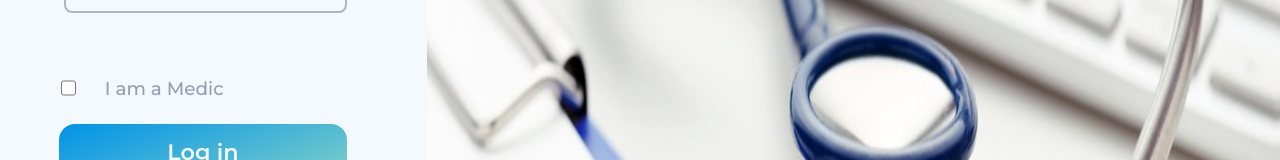
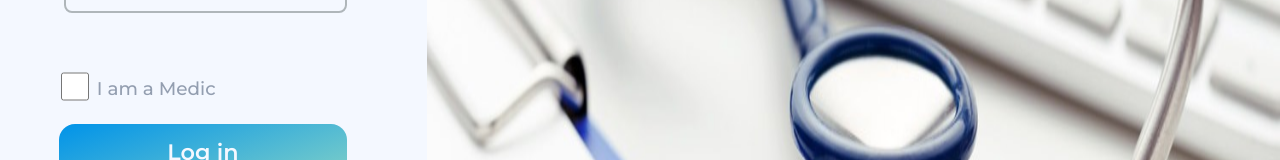
Before and after one commit to matiascalvar/medical-hub-pf, a React (Create React App) app in the folder client/: page /login in a window 1280 px wide. Shown: the part 463-623 px from the top of the page. Built offline with nearby package versions, Linux system fonts and the light colour scheme; no server answers.

Commit message:
(fix:client/Login) fixDesign_check_component_Login

```diff
--- a/client/src/styles/LoginPage/Login.css
+++ b/client/src/styles/LoginPage/Login.css
@@ -136,12 +136,14 @@
   padding: .6rem;
 }
 
+
 .isMedic__check{
   display: grid;
-  align-items: start;
-  justify-items: start;
-  height: 100%;
-  width: 50%;
+  align-items: center;
+  justify-items: center;
+  height: 90%;
+  min-height: 1rem;
+  width: 90%;
   margin: 0;
   padding: 0;
   margin-left: .2rem;
@@ -154,7 +156,7 @@
   display: grid;
   justify-items: start;
   align-items: center;
-  padding-left: 1rem;
+  padding-left: .5rem;
   color: #939eb0;
   font-weight: 500;
 }
```
